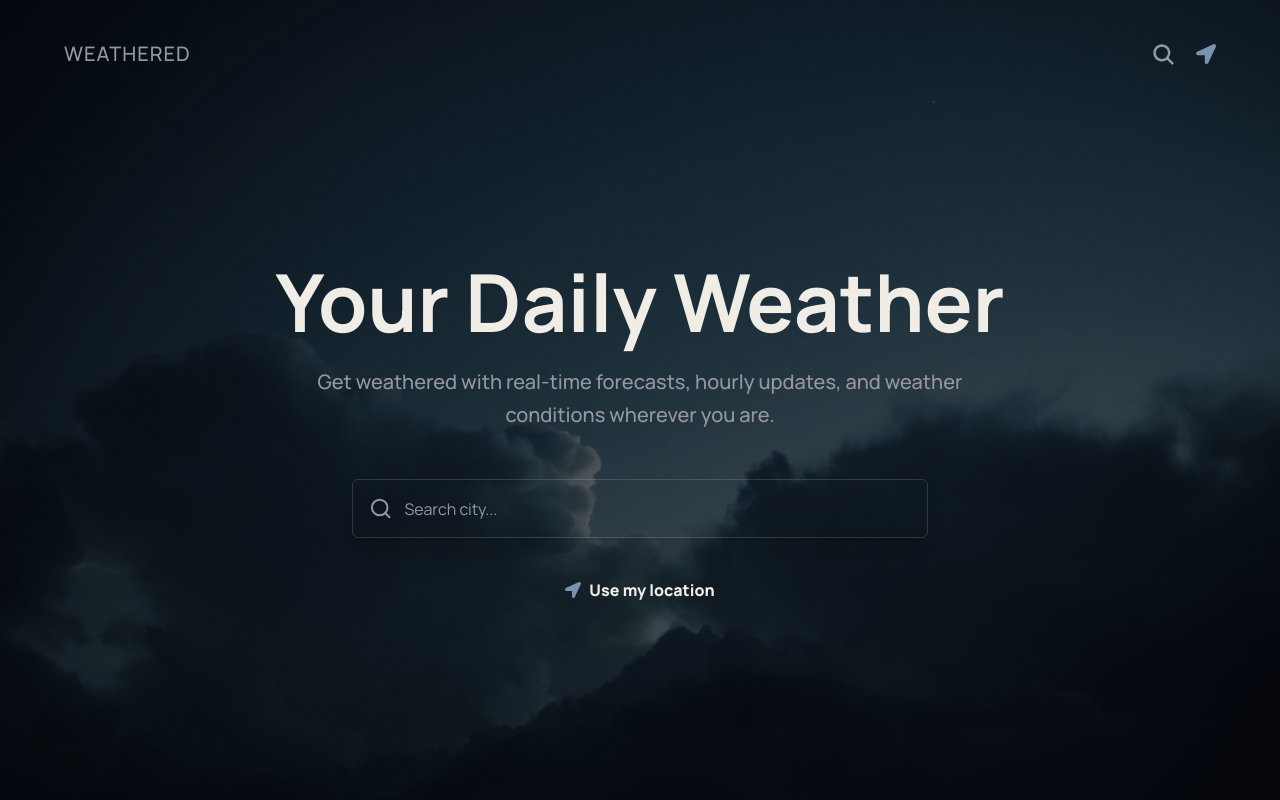
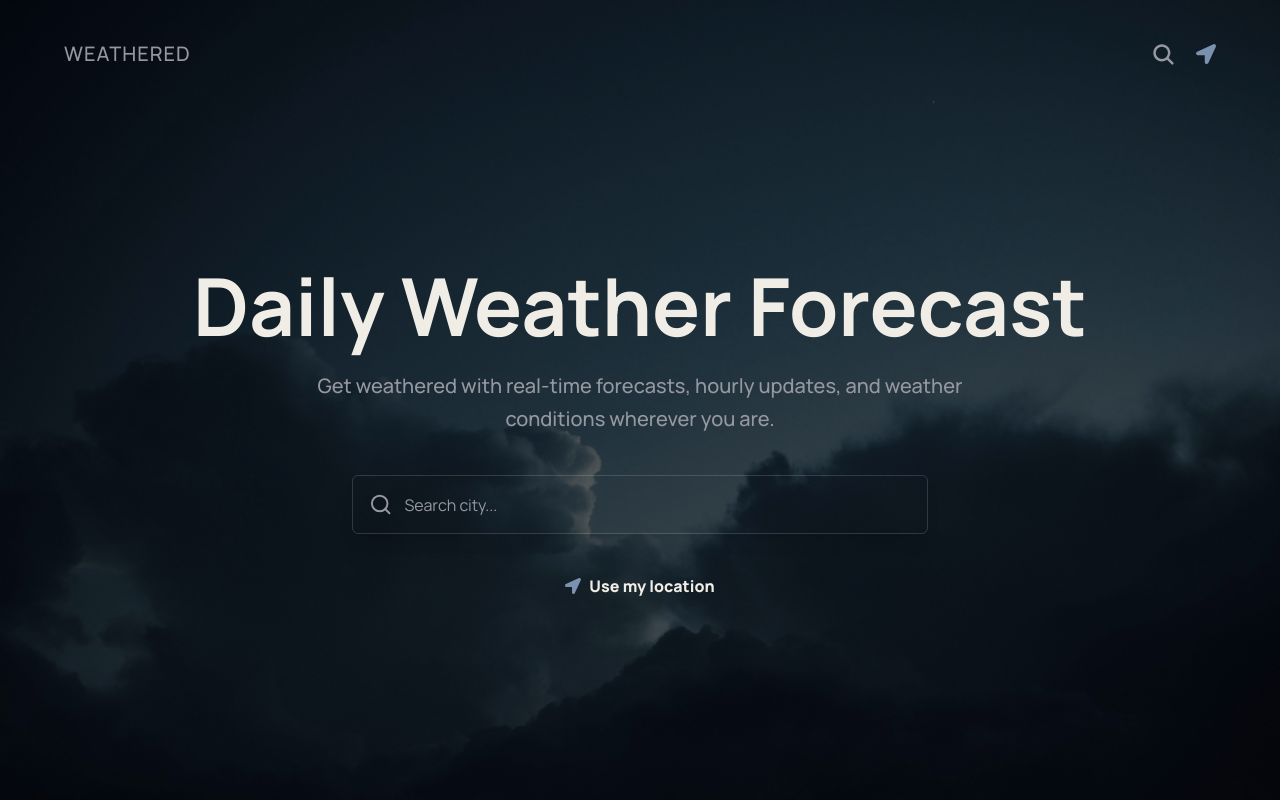
Before and after one commit to Ramirozzz/weathered, a React (Vite) app: page / in a window 1280 px wide. Shown: the top 800 px of the page. Built offline with nearby package versions, Linux system fonts and the light colour scheme; no server answers.

Commit message:
update Hero component styles for improved readability and design

```diff
--- a/src/components/Hero/Hero.tsx
+++ b/src/components/Hero/Hero.tsx
@@ -6,18 +6,18 @@ const Hero = () => {
   const { findMyLocation } = useLocation();
 
   return (
-    <section className="relative h-[720px] md:h-screen animate-fade-up-3">
+    <section className="relative h-[720px] md:h-screen animate-fade-in">
       <div className="relative z-10 flex h-full items-center justify-center px-4 pt-8 md:px-8 lg:px-30 lg:pt-16">
         <div className="max-w-4xl text-center">
-          <h1 className="mb-6">Your Daily Weather</h1>
+          <h1 className="mb-6">Daily Weather Forecast</h1>
 
-          <p className="mx-auto mb-12 max-w-sm leading-relaxed md:max-w-2xl md:text-xl">
+          <p className="mx-auto mb-10 max-w-sm leading-relaxed md:max-w-2xl md:text-xl">
             Get weathered with real-time forecasts, hourly updates, and weather
             conditions wherever you are.
           </p>
 
           <div className="relative z-20">
-            <SearchBar className="max-w-xl py-3 shadow-lg md:py-4" />
+            <SearchBar className="max-w-xl py-4 shadow-lg" />
           </div>
 
           <div className="relative z-10 mt-10">
```
